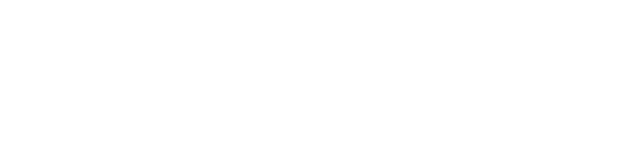
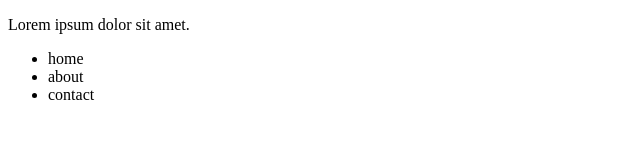
Before and after one commit to ztBY0279/learngitfive, a plain HTML site: page index.html in a window 1280 px wide. Shown: the whole page, without its empty margins (0-640 px from the left). Drawn offline with Linux system fonts and the light colour scheme.

Commit message:
some changes were added

```diff
--- a/index.html
+++ b/index.html
@@ -6,6 +6,11 @@
     <title>Document</title>
 </head>
 <body>
-
+    <p>Lorem ipsum dolor sit amet.</p>
+    <ul>
+        <li>home</li>
+        <li>about</li>
+        <li>contact</li>
+    </ul>
 </body>
 </html>
```
